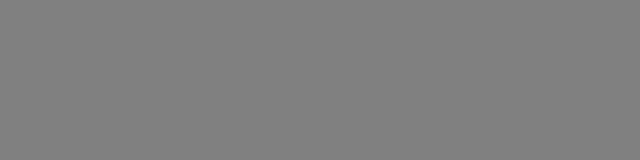
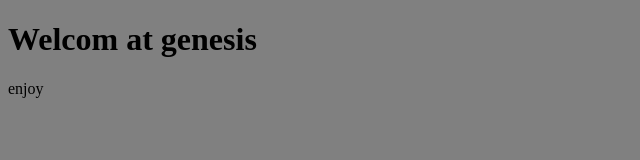
Before and after one commit to GENESIScom/GENESIScom.github.io, a plain HTML site: page index.html in a window 1280 px wide. Shown: the whole page, without its empty margins (0-640 px from the left). Drawn offline with Linux system fonts and the light colour scheme.

Commit message:
Update index.html

```diff
--- a/index.html
+++ b/index.html
@@ -4,9 +4,9 @@
         <title>GENESIS</title>
     </head>
     <body style="background-color:Grey">
-        <h1></h1>
+        <h1>Welcom at genesis</h1>
         <h2></h2>
-        <p></p>
+        <p>enjoy</p>
 
     </body>
 </html>
```
